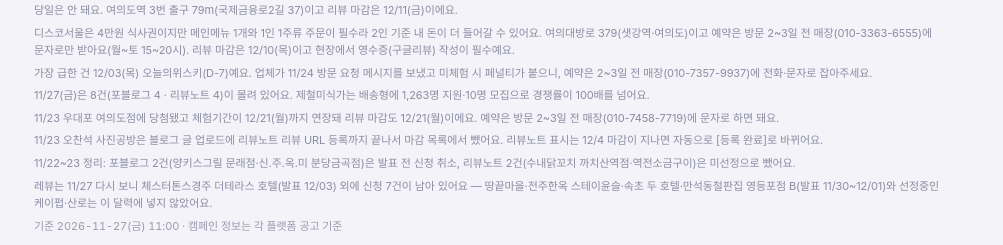
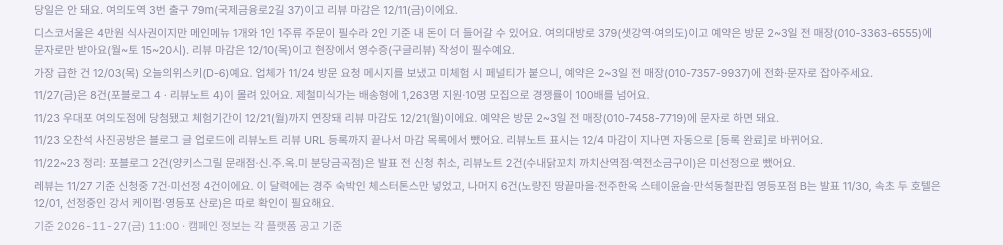
Before and after one commit to sumnniiii/trial-calendar-Public-, a plain HTML site: page index.html in a window 1280 px wide. Shown: the part 1069-1314 px from the top of the page, without its empty margins (138-1141 px from the left). Drawn offline with Linux system fonts and the light colour scheme.

Commit message:
레뷰 신청 현황·D-day 각주 정정

```diff
--- a/index.html
+++ b/index.html
@@ -480,12 +480,12 @@ h1 .thin{color:var(--ink-2);font-weight:700}
       <p>11/26 09:00 강남맛집 삼해집 영등포점은 58명 지원·20명 모집에 미선정으로 보여 발표 대기에서 뺐어요. 다만 교동전선생이 발표 엿새 뒤에야 선정으로 올라와서, 다음 확인 때 한 번 더 봐요.</p>
       <p>교동전선생은 5만원 체험권(2인 기준)이고 체험은 17:00~19:00만 돼요. 메뉴는 간장새우·한돈수육·문어초회·통삼겹김치찜 중 택1, 예약은 방문 2~3일 전 매장(0507-1365-4043)에 전화·문자로 해야 하고 당일은 안 돼요. 여의도역 3번 출구 79m(국제금융로2길 37)이고 리뷰 마감은 12/11(금)이에요.</p>
       <p>디스코서울은 4만원 식사권이지만 메인메뉴 1개와 1인 1주류 주문이 필수라 2인 기준 내 돈이 더 들어갈 수 있어요. 여의대방로 379(샛강역·여의도)이고 예약은 방문 2~3일 전 매장(010-3363-6555)에 문자로만 받아요(월~토 15~20시). 리뷰 마감은 12/10(목)이고 현장에서 영수증(구글리뷰) 작성이 필수예요.</p>
-      <p>가장 급한 건 12/03(목) 오늘의위스키(D-7)예요. 업체가 11/24 방문 요청 메시지를 보냈고 미체험 시 페널티가 붙으니, 예약은 2~3일 전 매장(010-7357-9937)에 전화·문자로 잡아주세요.</p>
+      <p>가장 급한 건 12/03(목) 오늘의위스키(D-6)예요. 업체가 11/24 방문 요청 메시지를 보냈고 미체험 시 페널티가 붙으니, 예약은 2~3일 전 매장(010-7357-9937)에 전화·문자로 잡아주세요.</p>
       <p>11/27(금)은 8건(포블로그 4 · 리뷰노트 4)이 몰려 있어요. 제철미식가는 배송형에 1,263명 지원·10명 모집으로 경쟁률이 100배를 넘어요.</p>
       <p>11/23 우대포 여의도점에 당첨됐고 체험기간이 12/21(월)까지 연장돼 리뷰 마감도 12/21(월)이에요. 예약은 방문 2~3일 전 매장(010-7458-7719)에 문자로 하면 돼요.</p>
       <p>11/23 오찬석 사진공방은 블로그 글 업로드에 리뷰노트 리뷰 URL 등록까지 끝나서 마감 목록에서 뺐어요. 리뷰노트 표시는 12/4 마감이 지나면 자동으로 [등록 완료]로 바뀌어요.</p>
       <p>11/22~23 정리: 포블로그 2건(양키스그릴 문래점·신.주.옥.미 분당금곡점)은 발표 전 신청 취소, 리뷰노트 2건(수내닭꼬치 까치산역점·역전소금구이)은 미선정으로 뺐어요.</p>
-      <p>레뷰는 11/27 다시 보니 체스터톤스경주 더테라스 호텔(발표 12/03) 외에 신청 7건이 남아 있어요 — 땅끝마을·전주한옥 스테이윤슬·속초 두 호텔·만석동철판집 영등포점 B(발표 11/30~12/01)와 선정중인 케이펍·산로는 이 달력에 넣지 않았어요.</p>
+      <p>레뷰는 11/27 기준 신청중 7건·미선정 4건이에요. 이 달력에는 경주 숙박인 체스터톤스만 넣었고, 나머지 6건(노량진 땅끝마을·전주한옥 스테이윤슬·만석동철판집 영등포점 B는 발표 11/30, 속초 두 호텔은 12/01, 선정중인 강서 케이펍·영등포 산로)은 따로 확인이 필요해요.</p>
       <p class="meta">기준 2026-11-27(금) 11:00 · 캠페인 정보는 각 플랫폼 공고 기준</p>
       <p class="tip"><span aria-hidden="true">📲</span><span>아이폰 사파리에서 <b>공유 → 홈 화면에 추가</b>를 누르면 앱처럼 열려요.</span></p>
     </footer>
```
